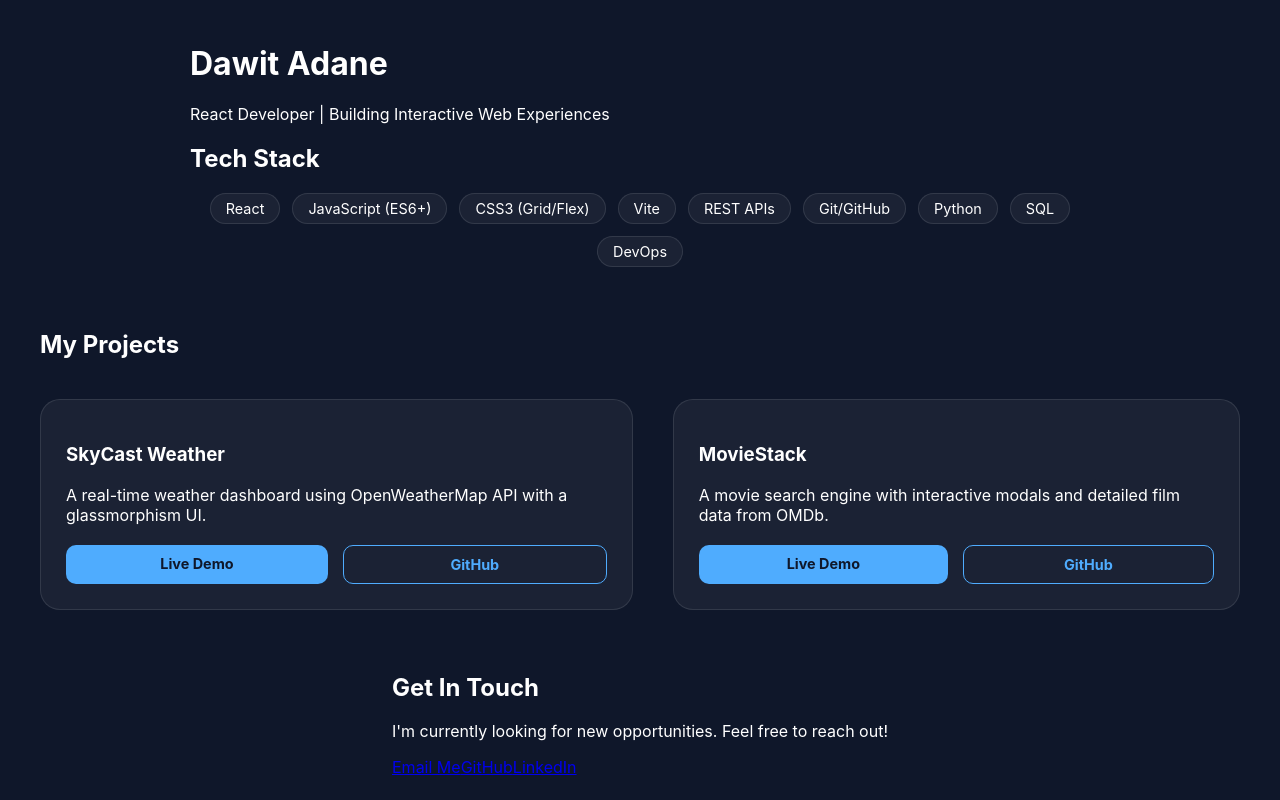
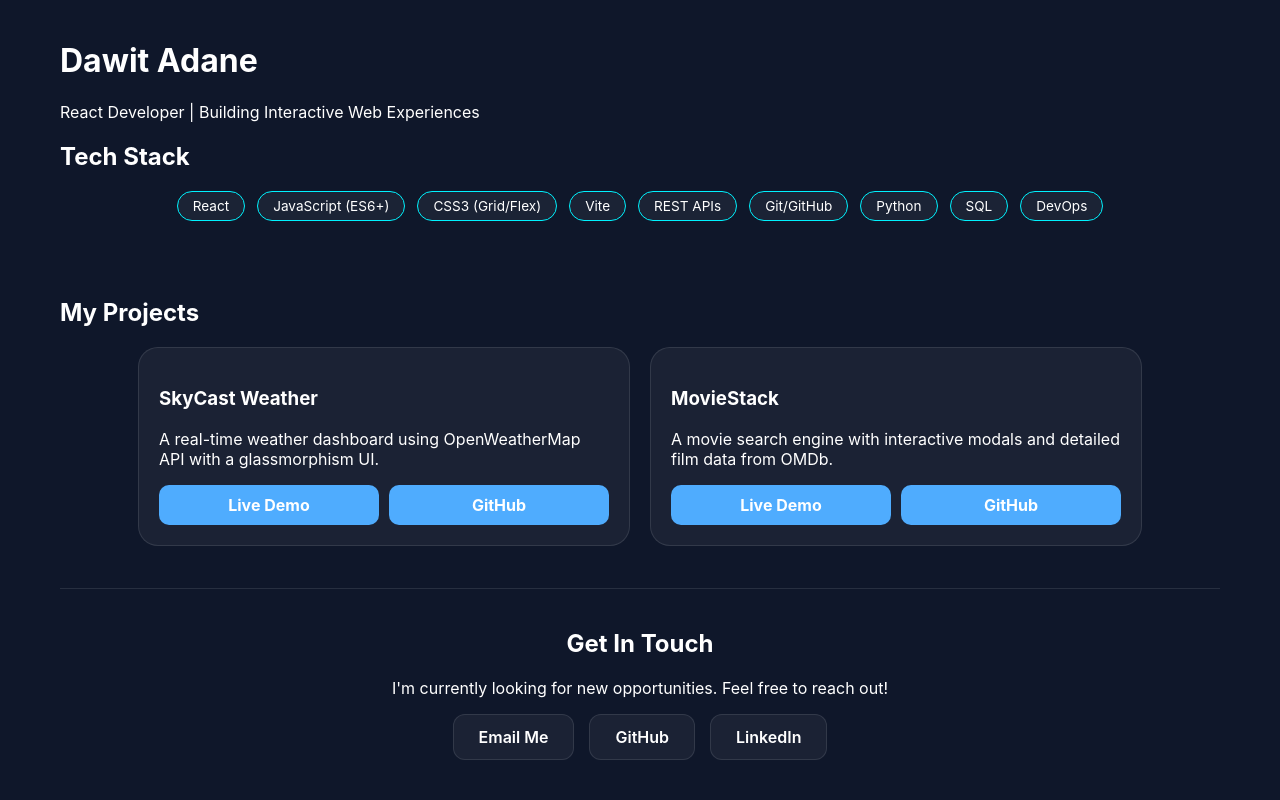
Before and after one commit to daveadane/my-portfolio, a React (Vite) app: page / in a window 1280 px wide. Built offline with nearby package versions, Linux system fonts and the light colour scheme.

Commit message:
css and styling

```diff
--- a/src/App.css
+++ b/src/App.css
@@ -5,7 +5,7 @@
   --border: rgba(255, 255, 255, 0.1);
 }
 
-/* 1. LAYOUT & ALIGNMENT */
+/* 1. LAYOUT RESET */
 body, html {
   margin: 0;
   padding: 0;
@@ -21,74 +21,60 @@ body, html {
   height: 100vh;
   display: flex;
   flex-direction: column;
-  justify-content: space-evenly; /* Evenly spaces Hero, Projects, Contact */
-  align-items: center;
+  justify-content: space-between; /* This spaces out Top, Middle, Bottom */
   max-width: 1200px;
   margin: 0 auto;
+  padding: 20px;
+  box-sizing: border-box;
 }
 
-/* 2. TECH STACK FIX (Centered and Spaced) */
-/* Center the Tech Stack with spacing */
+/* 2. TECH STACK (Spacing Fix) */
 .tech-stack-container {
   display: flex;
   flex-wrap: wrap;
-  gap: 12px; /* This creates the space between each skill */
+  gap: 12px;
   justify-content: center;
-  max-width: 900px;
-  margin: 20px auto;
+  margin: 15px 0;
 }
 
 .tech-stack-container span {
   background: var(--glass);
   padding: 6px 15px;
   border-radius: 20px;
-  border: 1px solid var(--border);
-  font-size: 0.9rem;
-  transition: 0.3s;
+  border: 1px solid var(--secondary); /* Cyan border makes it pop */
+  font-size: 0.85rem;
 }
 
-/* INTERACTIVE PROJECT CARDS */
+/* 3. PROJECT CARDS - THE "SIGN" (Interactive) */
+.project-grid {
+  display: flex;
+  gap: 20px;
+  justify-content: center;
+  width: 100%;
+}
+
 .project-card {
-  min-width: 350px;
+  flex: 1;
+  max-width: 450px;
   background: var(--glass);
   border: 1px solid var(--border);
   border-radius: 20px;
-  padding: 25px;
-  transition: all 0.4s ease; /* This makes the movement smooth */
-  position: relative;
+  padding: 20px;
+  transition: all 0.4s cubic-bezier(0.175, 0.885, 0.32, 1.275);
   cursor: pointer;
 }
 
-/* THE "SIGN" - When cursor moves over the project */
+/* Hover Effect: Glow and Lift */
 .project-card:hover {
-  transform: translateY(-10px) scale(1.02); /* Moves UP and grows slightly */
+  transform: translateY(-8px);
   border-color: var(--primary);
-  background: rgba(255, 255, 255, 0.08);
-  box-shadow: 0 15px 35px rgba(79, 172, 254, 0.4); /* Blue glow effect */
+  box-shadow: 0 10px 30px rgba(79, 172, 254, 0.3);
 }
 
-/* Centering the Projects Section */
-.projects-section {
-  width: 100%;
-  display: flex;
-  flex-direction: column;
-  align-items: center;
-  justify-content: center;
-}
-
-.project-grid {
-  display: flex;
-  gap: 2.5rem;
-  justify-content: center;
-  width: 100%;
-  padding: 20px 0;
-}
-
-/* 4. BUTTONS */
 .project-links {
   display: flex;
-  gap: 15px;
-  margin-top: 20px;
+  gap: 10px;
+  margin-top: 15px;
 }
 
 .project-links a {
@@ -98,21 +84,38 @@ body, html {
   padding: 10px;
   border-radius: 10px;
   font-weight: bold;
-  font-size: 0.9rem;
+  color: white !important;
+  background: var(--primary);
+}
+
+/* 4. CONTACT SECTION FIX (Buttons) */
+.contact-section {
+  text-align: center;
+  padding: 20px 0;
+  border-top: 1px solid var(--border);
+}
+
+.social-links {
+  display: flex;
+  justify-content: center;
+  gap: 15px;
+  margin-top: 15px;
+}
+
+/* This brings back your Email/GitHub/LinkedIn buttons */
+.social-links a, .contact-btn {
+  padding: 12px 25px;
+  background: var(--glass);
+  border: 1px solid var(--border);
+  border-radius: 12px;
+  color: white !important;
+  text-decoration: none;
+  font-weight: 600;
   transition: 0.3s;
 }
 
-.live-link {
+.social-links a:hover {
   background: var(--primary);
-  color: #0f172a !important; /* High contrast */
+  transform: translateY(-3px);
+  box-shadow: 0 5px 15px rgba(79, 172, 254, 0.4);
 }
-
-.repo-link {
-  border: 1px solid var(--primary);
-  color: var(--primary) !important;
-}
-
-.repo-link:hover {
-  background: var(--primary);
-  color: #0f172a !important;
-}
```
